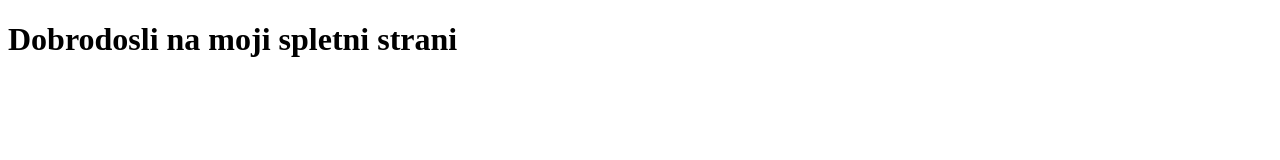
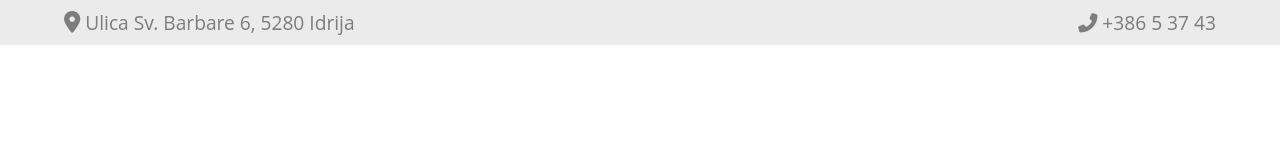
Before and after one commit to JanHuntersi/BltWebsite, a plain HTML site: page index.html in a window 1280 px wide. Drawn offline with Linux system fonts and the light colour scheme.

Commit message:
Update index
yup

```diff
--- a/index.html
+++ b/index.html
@@ -4,8 +4,30 @@
     <meta charset="UTF-8">
     <meta name="viewport" content="width=device-width, initial-scale=1.0">
     <title>Moja spletna stran</title>
+    <link rel="stylesheet" href="style.css">
+    <script src="https://kit.fontawesome.com/a076d05399.js"></script>
 </head>
 <body>
-    <h1>Dobrodosli na moji spletni strani</h1>
+
+    <!---Zgornji del zaslona naslov na levi in stevilka na desni      -->
+
+     <section class="cointainer">
+     <div id="left-top-wrapper">
+      <p><i class="fas fa-map-marker-alt"
+        style="font-size: 1.7vw;">
+        <!--  Tukaj gre ikona geo-lokacije-->
+    </i> Ulica Sv. Barbare 6, 5280 Idrija</p>
+     </div>
+     <div id="right-top-wrapper">
+        <p><i class="fas fa-phone-alt"></i
+            style="font-size: 1.7vw;">
+ <!--  Tukaj gre ikona telefona-->
+        </i> +386 5 37 43 </p>
+    </section>
+
+    <div class="top-Menu-info">
+
+    </div>
+
 </body>
 </html>
```
